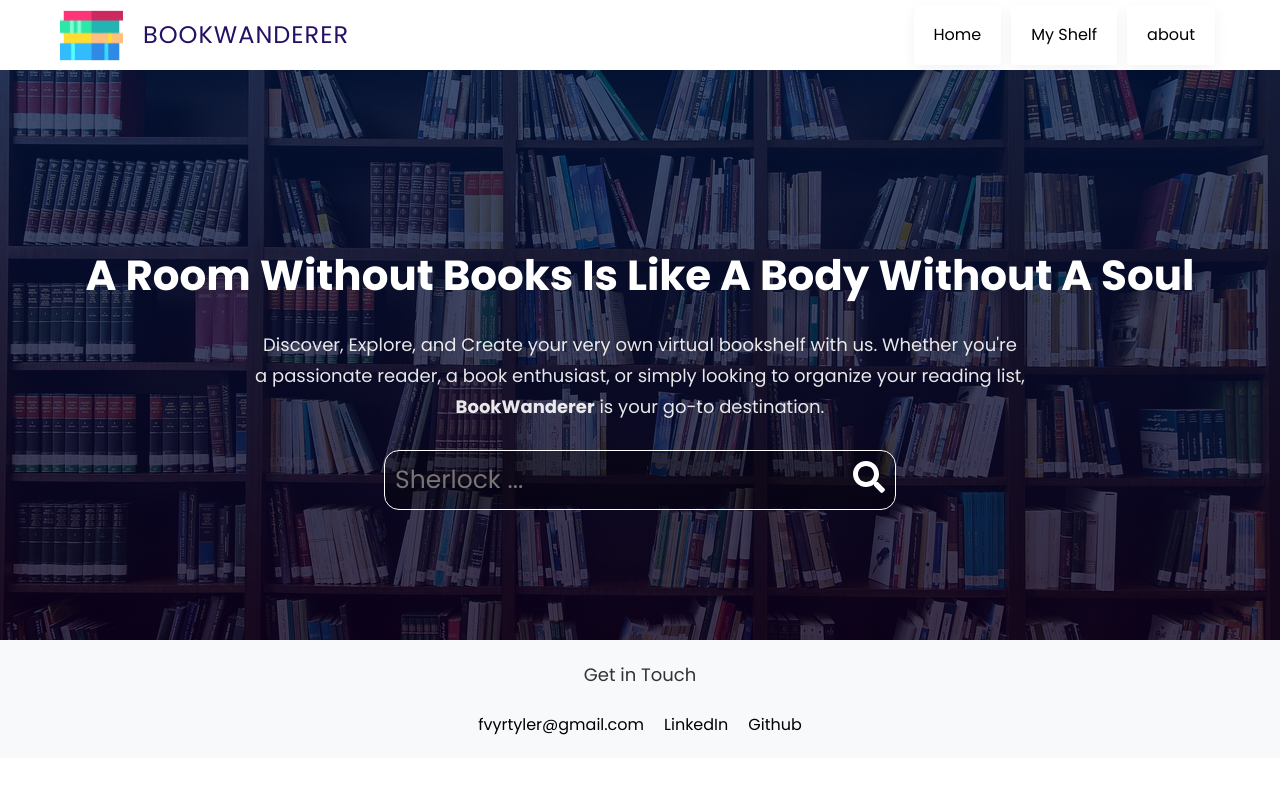
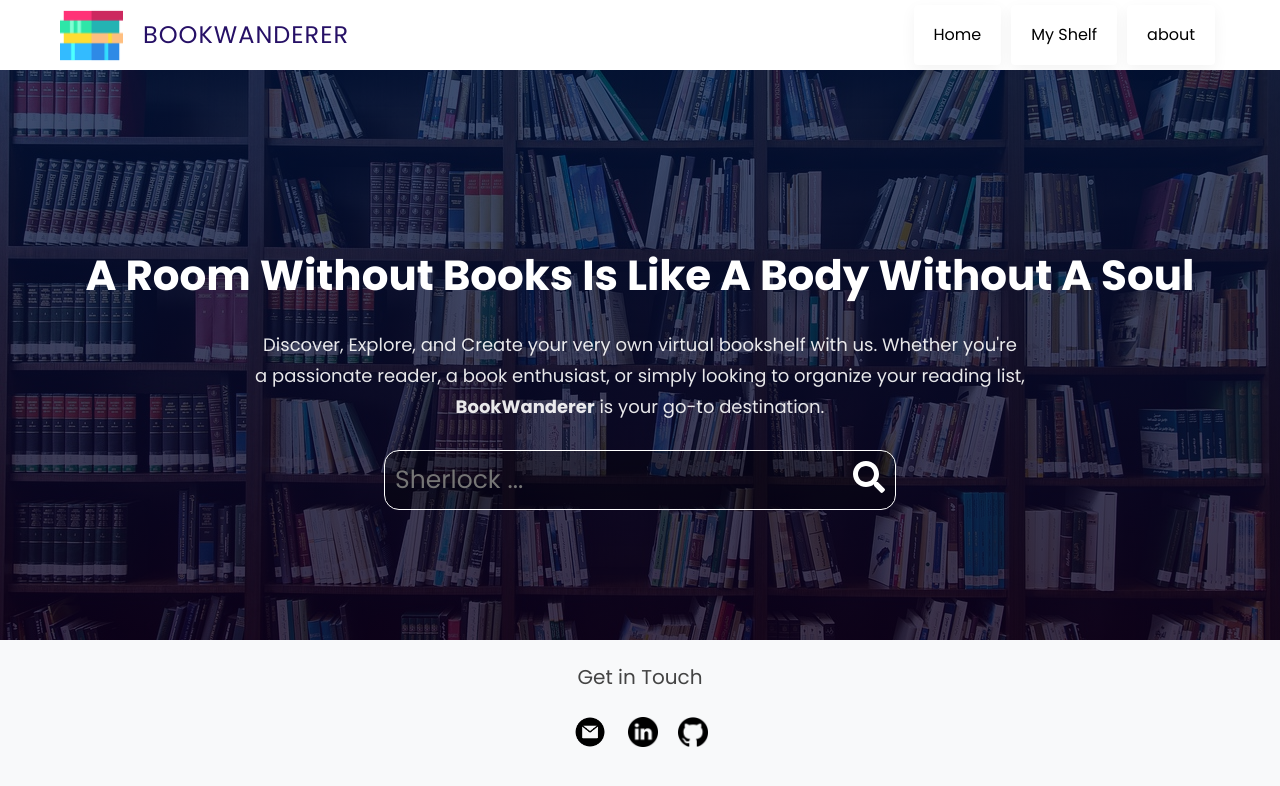
Before and after one commit to shashanksc/BookShelf, a React (Create React App) app: page / in a window 1280 px wide. Shown: the top 786 px of the page. Built offline with nearby package versions, Linux system fonts and the light colour scheme; no server answers.

Commit message:
footer fixed

```diff
--- a/src/components/Footer/Footer.css
+++ b/src/components/Footer/Footer.css
@@ -1,35 +1,39 @@
 .footer {
+
+
     background-color: #f8f9fa;
     padding: 20px 0;
-    color:#333;
+    color:#888;
+    height: 150px;
     text-align: center;
   }
 
-  .footer a:hover{
-
-    text-decoration: underline;
-  }
-
   .section_text_p1 {
-    font-size: 18px;
-    color: #333;
+    margin: 4pxs;
+    font-size: 20px;
+    color: #444;
   }
 
   .contact-info-upper-container {
+    width: 800px;
     display: inline-flex;
     justify-content: center;
     align-items: center;
     margin-top: 20px;
+
+
   }
 
   .contact-info-container {
     margin: 0 10px;
+
     justify-content: center;
     align-items: center;
   }
 
   .icon {
-    width: 2.5rem;
+    width: 3rem;
     align-items: center;
+    margin : 0px auto;
     justify-content: center;
   }
--- a/src/components/Footer/Footer.js
+++ b/src/components/Footer/Footer.js
@@ -11,19 +11,21 @@ function Footer() {
 
         <div class="contact-info-upper-container">
         <div class="contact-info-container">
-                {/* <img src={emailImg}
-                    alt="email icon"
-                    class="icon contact-icon email-icon"/> */}
-                <p><a href="mailto:fvyrtyler@gmail.com">fvyrtyler@gmail.com</a></p>
+    <a href="mailto:fvyrtyler@gmail.com">
+        <img src={emailImg} alt="email icon" style={{width: '3.6rem'}} className="icon contact-icon email-icon" />
+    </a>
 </div>
 <div class="contact-info-container">
-                {/* <img src={linkedinImg} alt="linkedin icon" class="icon contact-icon"/> */}
-                <p><a href="https://www.linkedin.com/in/shashank-saurabh-a42816190/" target="_blank">LinkedIn</a></p>
+    <a href="https://www.linkedin.com/in/shashank-saurabh-a42816190/" target="_blank">
+        <img src={linkedinImg} alt="linkedin icon" className="icon contact-icon" />
+    </a>
 </div>
 <div class="contact-info-container">
-                {/* <img src={gitImg} alt="github icon" class="icon contact-icon"></img> */}
-                <a href="https://github.com/shashanksc" target="_blank">Github</a>
+    <a href="https://github.com/shashanksc" target="_blank">
+        <img src={gitImg} alt="github icon" className="icon contact-icon" />
+    </a>
 </div>
+
         </div>
 
 </footer>
```
Lines whose indentation alone changed are shown as unchanged.
